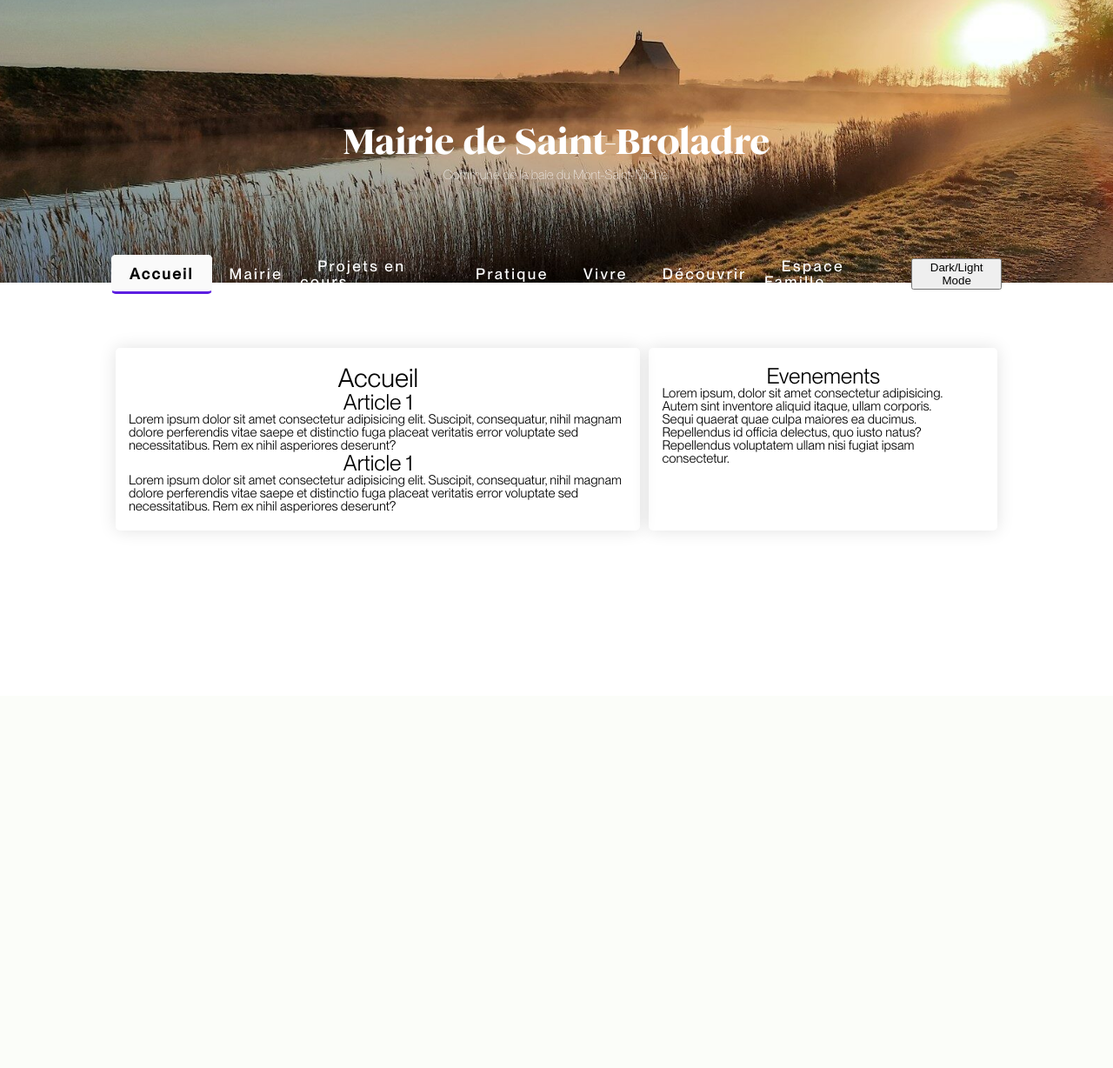
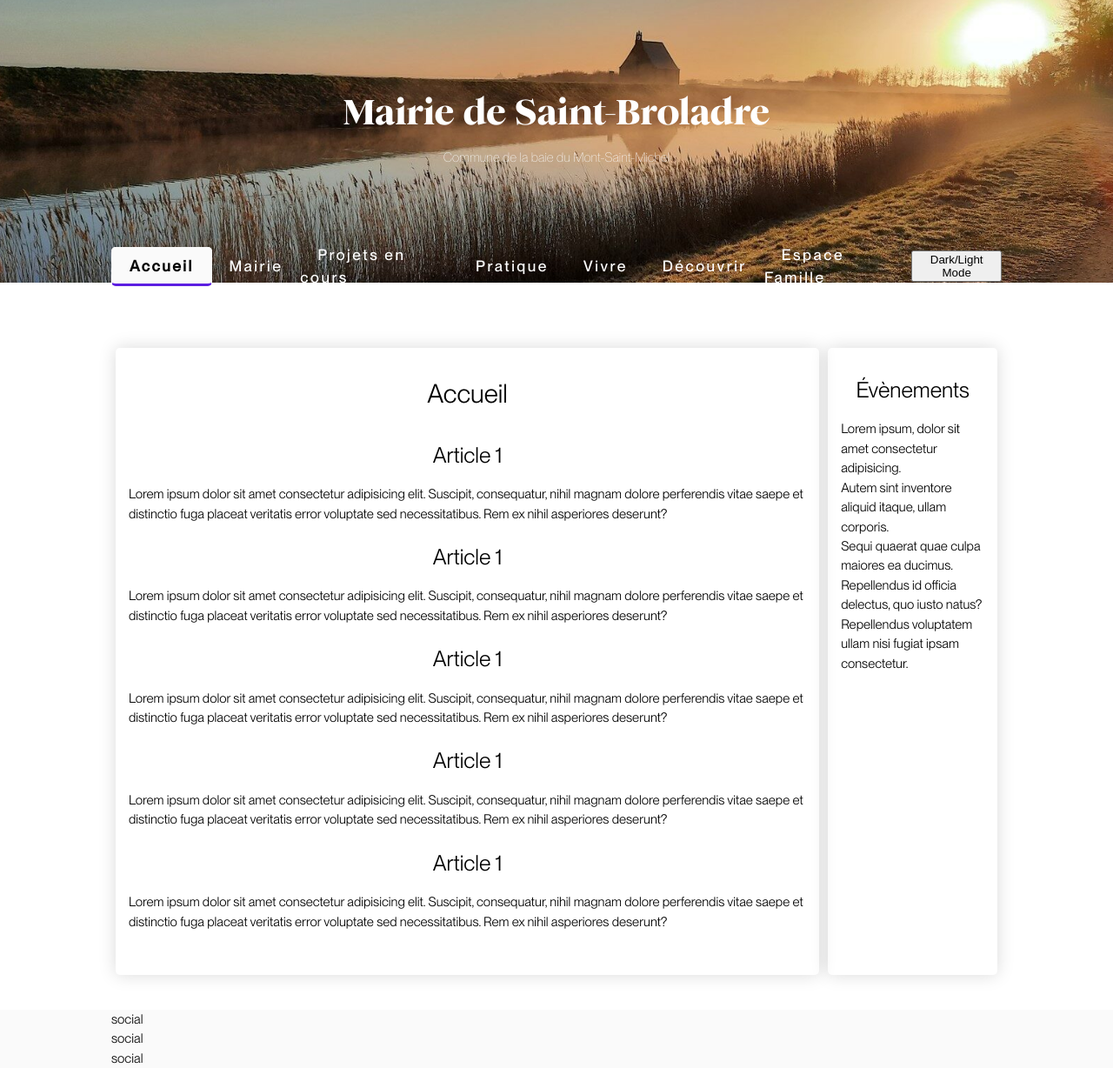
Before and after one commit to blnche/projet-mairie, a PHP site: page / in a window 1280 px wide. Shown: the whole page at 87% size. Before the commit the page ends 601 px from the top, so only its background shows below. Run offline with PHP 8.4, Linux system fonts and the light colour scheme.

Commit message:
added footer

```diff
--- a/colors.css
+++ b/colors.css
@@ -19,7 +19,7 @@
     color-scheme: light;
     --text: rgb(5, 5, 5);
     --background: rgb(250, 250, 250);
-    --box-background: rgb(5, 5, 5, 0.117);
+    --box-background: rgba(5, 5, 5, 0.150);
     --primary: rgb(56, 25, 123);
     --secondary: rgb(223, 212, 247);
     --accent: rgb(92, 30, 225);
@@ -29,7 +29,7 @@
     color-scheme: dark;
     --text: rgb(250, 250, 250);
     --background: rgb(5, 5, 5);
-    --box-background: rgb(250, 250, 250, 0.117);
+    --box-background: rgba(5, 5, 5, 0.690);
     --primary: rgb(56, 25, 123);
     --secondary: rgb(19, 8, 43);
     --accent: rgb(157, 120, 237);
--- a/index.html
+++ b/index.html
@@ -33,17 +33,31 @@
     <main class="container grid">
         <section class="element-card">
             <h1>Accueil</h1>
-            <section>
-                <h2>Article 1</h2>
-                <p>Lorem ipsum dolor sit amet consectetur adipisicing elit. Suscipit, consequatur, nihil magnam dolore perferendis vitae saepe et distinctio fuga placeat veritatis error voluptate sed necessitatibus. Rem ex nihil asperiores deserunt?</p>
-            </section>
-            <section>
-                <h2>Article 1</h2>
-                <p>Lorem ipsum dolor sit amet consectetur adipisicing elit. Suscipit, consequatur, nihil magnam dolore perferendis vitae saepe et distinctio fuga placeat veritatis error voluptate sed necessitatibus. Rem ex nihil asperiores deserunt?</p>
+            <section class="posts-list">
+                <section class="post-card">
+                    <h2>Article 1</h2>
+                    <p>Lorem ipsum dolor sit amet consectetur adipisicing elit. Suscipit, consequatur, nihil magnam dolore perferendis vitae saepe et distinctio fuga placeat veritatis error voluptate sed necessitatibus. Rem ex nihil asperiores deserunt?</p>
+                </section>
+                <section class="post-card">
+                    <h2>Article 1</h2>
+                    <p>Lorem ipsum dolor sit amet consectetur adipisicing elit. Suscipit, consequatur, nihil magnam dolore perferendis vitae saepe et distinctio fuga placeat veritatis error voluptate sed necessitatibus. Rem ex nihil asperiores deserunt?</p>
+                </section>
+                <section class="post-card">
+                    <h2>Article 1</h2>
+                    <p>Lorem ipsum dolor sit amet consectetur adipisicing elit. Suscipit, consequatur, nihil magnam dolore perferendis vitae saepe et distinctio fuga placeat veritatis error voluptate sed necessitatibus. Rem ex nihil asperiores deserunt?</p>
+                </section>
+                <section class="post-card">
+                    <h2>Article 1</h2>
+                    <p>Lorem ipsum dolor sit amet consectetur adipisicing elit. Suscipit, consequatur, nihil magnam dolore perferendis vitae saepe et distinctio fuga placeat veritatis error voluptate sed necessitatibus. Rem ex nihil asperiores deserunt?</p>
+                </section>
+                <section class="post-card">
+                    <h2>Article 1</h2>
+                    <p>Lorem ipsum dolor sit amet consectetur adipisicing elit. Suscipit, consequatur, nihil magnam dolore perferendis vitae saepe et distinctio fuga placeat veritatis error voluptate sed necessitatibus. Rem ex nihil asperiores deserunt?</p>
+                </section>
             </section>
         </section>
         <aside class="element-card">
-            <h2>Evenements</h2>
+            <h2>Évènements</h2>
             <ul>
                 <li>Lorem ipsum, dolor sit amet consectetur adipisicing.</li>
                 <li>Autem sint inventore aliquid itaque, ullam corporis.</li>
@@ -53,5 +67,14 @@
             </ul>
         </aside>
     </main>
+    <footer>
+        <section class="container">
+            <ul>
+                <li><a href="">social</a></li>
+                <li><a href="">social</a></li>
+                <li><a href="">social</a></li>
+            </ul>
+        </section>
+    </footer>
 </body>
 </html>
--- a/style.css
+++ b/style.css
@@ -9,6 +9,7 @@ html {
 body {
     font-family: "Neue Montreal Book";
     font-size: 1.5rem;
+    line-height: 1.5;
 }
 
 .container {
@@ -19,14 +20,20 @@ body {
 .grid {
     display: grid;
     grid-template-rows: auto;
+    grid-template-columns: 2fr 2fr 1fr;
     grid-template-areas:
                     "title title title"
                     "main main aside";
 }
 
+main {
+    margin-bottom: 4rem;
+}
+
 main h1 {
     grid-area: title;
     font-size: 3rem;
+    margin-bottom: 3rem;
 }
 
 main section {
@@ -43,11 +50,30 @@ main h2, main h1 {
 
 main h2 {
     font-size: 2.5rem;
+    margin-bottom: 1.5rem;
 }
 
 .element-card {
+    margin-inline: 0.5rem;
+    padding: 3rem 1.5rem;
+    box-shadow: 0px 0px 20px 0px var(--box-background);
     border-radius: 0.5rem;
-    box-shadow: 0px 0px 20px 0px var(--box-background);
-    padding: 2rem 1.5rem;
-    margin-inline: 0.5rem;
 }
+
+.posts-list {
+    /* display: grid;
+    grid-template-columns: 1fr 1fr;
+    grid-template-rows: auto; */
+}
+
+.post-card {
+    margin-bottom: 2rem;
+}
+
+footer {
+    background-color: var(--background);
+}
+
+footer a {
+    color: var(--text);
+}
```
